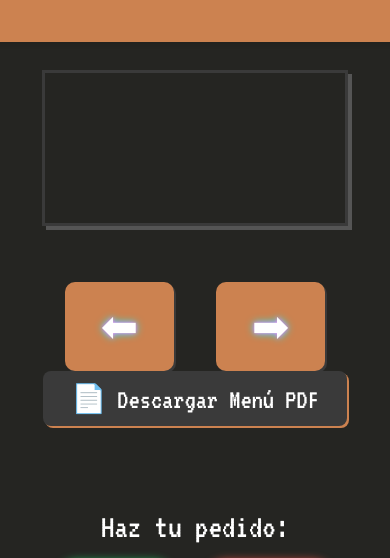
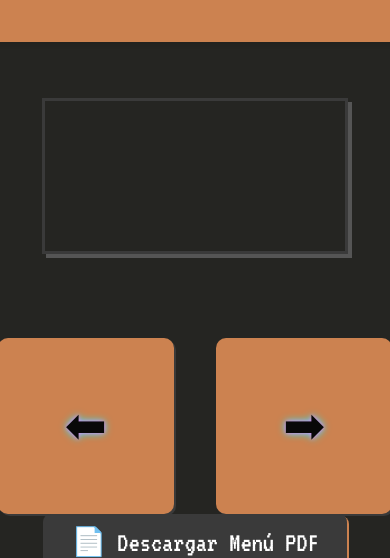
Before and after one commit to Karolart/DmontsFoodRest, a plain HTML site: page index.html in a window 390 px wide. Shown: the part 236-794 px from the top of the page. Drawn offline with Linux system fonts and the light colour scheme; a script that the page names is missing.

Commit message:
menu complete

```diff
--- a/style.css
+++ b/style.css
@@ -55,6 +55,9 @@ canvas {
   transition: transform 0.1s ease;
   color: #080808;
   text-shadow: 0 0 4px #ff77ff, 0 0 8px #00ffff;
+  display: flex;
+  justify-content: center;
+  align-items: center;
 }
 
 .nav-btn:hover {
@@ -124,43 +127,56 @@ footer {
 }
 
 /* Responsive styles */
-@media (max-width: 600px) {
 .pdf-viewer {
   display: flex;
+  flex-direction: row;
   align-items: center;
   justify-content: center;
-    flex-wrap: wrap;
   gap: 1em;
-    margin: 1em;
-    flex-direction: column;
-    max-width: 100%;
+  margin: 2em 1em;
+  flex-wrap: nowrap; /* <- muy importante */
 }
 
 canvas {
-    max-width: 95vw;
+  max-width: 90vw;
+  max-height: 80vh;
   height: auto;
   border: 3px solid #3a3a3a;
   box-shadow: 4px 4px 0 #555;
 }
 
-  @media (max-width: 600px) {
 .nav-btn {
-    font-size: 1.6em !important;
-    padding: 0.4em 0.8em !important;
   background: #cc8250;
   border: none;
+  padding: 0.5em 1em;
+  font-size: 2em;
   cursor: pointer;
   border-radius: 10px;
   box-shadow: 2px 2px 0 #3a3a3a;
-    color: #fff;
+  color: #080808;
   text-shadow: 0 0 4px #ff77ff, 0 0 8px #00ffff;
-    height: fit-content;
-    align-self: center;
-    transition: transform 0.1s ease;
+  display: flex;
+  align-items: center;
+  justify-content: center;
+  width: 3em;
+  height: 3em;
+  flex-shrink: 0; /* evita que las flechas se achiquen */
 }
 
 .nav-btn:hover {
   transform: scale(1.1);
+}
+
+@media (max-width: 600px) {
+  .pdf-viewer {
+    flex-direction: column;
+    gap: 1em;
+  }
+
+  .nav-btn {
+    font-size: 1.8em;
+    width: 3.5em;
+    height: 3.5em;
   }
 }
 
```
Lines whose indentation alone changed are shown as unchanged.
